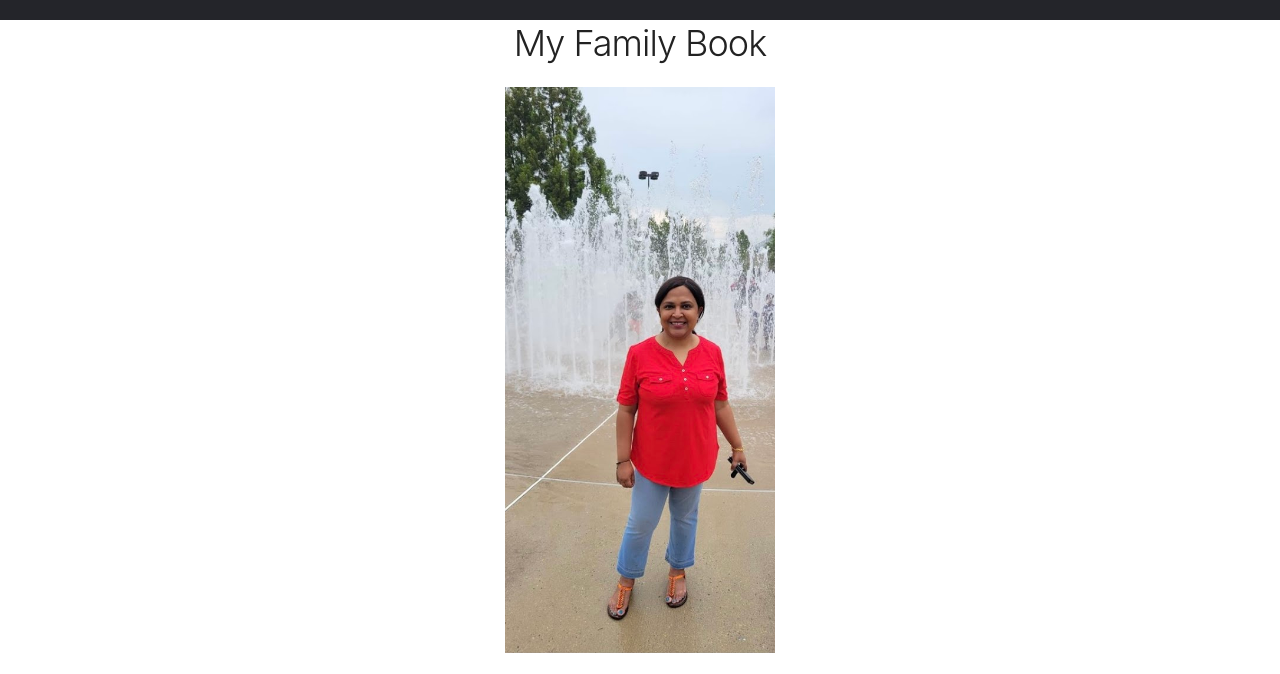
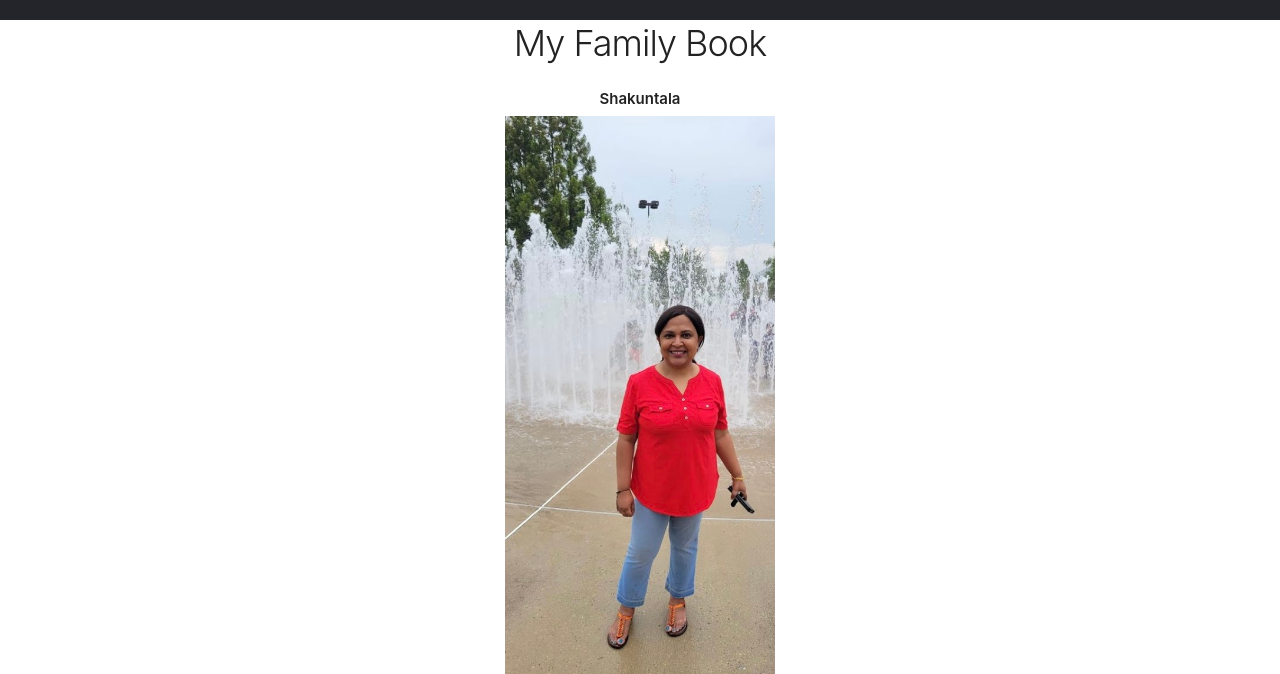
Before and after one commit to TalkativeDiv/family-book, a plain HTML site: page index.html in a window 1280 px wide. Both pictures are taken after a click on the button "NEXT". Shown: the part 113-787 px from the top of the page. Drawn offline with Linux system fonts and the light colour scheme.

Commit message:
Added Label

```diff
--- a/index.html
+++ b/index.html
@@ -189,6 +189,7 @@
 
     <main class="flex justify-center align-center items-center flex-column">
       <h3>My Family Book</h3>
+      <label for="name" id="lblName">Cover</label>
       <img src="public/pages/cover.png" alt="The Fam - A.A.A." id="book" style="width: 27rem;"/>
       <br>
       <button class="btn btn-3d" id="btnNext">Next</button>
--- a/src/scripts/script.js
+++ b/src/scripts/script.js
@@ -16,8 +16,10 @@ const menuOpen = document.querySelector(".menu");
 const menuClose = document.querySelector(".close");
 const overlay = document.querySelector(".overlay");
 const btnNext = document.getElementById("btnNext");
+const lblName = document.getElementById('lblName')
 const img = document.getElementById("book");
 const pages = ['/public/pages/Abhirath.jpg','/public/pages/Shakuntala.jpg','/public/pages/Arun.jpg','/public/pages/cover.png'];
+const names = ['Abhi','Shakuntala','Arun','Cover'];
 let index = 0;
 
 menuOpen.addEventListener("click", () => {
@@ -33,4 +35,5 @@ btnNext.addEventListener('click', () => {
   if (index === 3) index = 0;
   else index++;
   img.src = pages[index];
+	lblName.innerText = names[index];
 });
```
